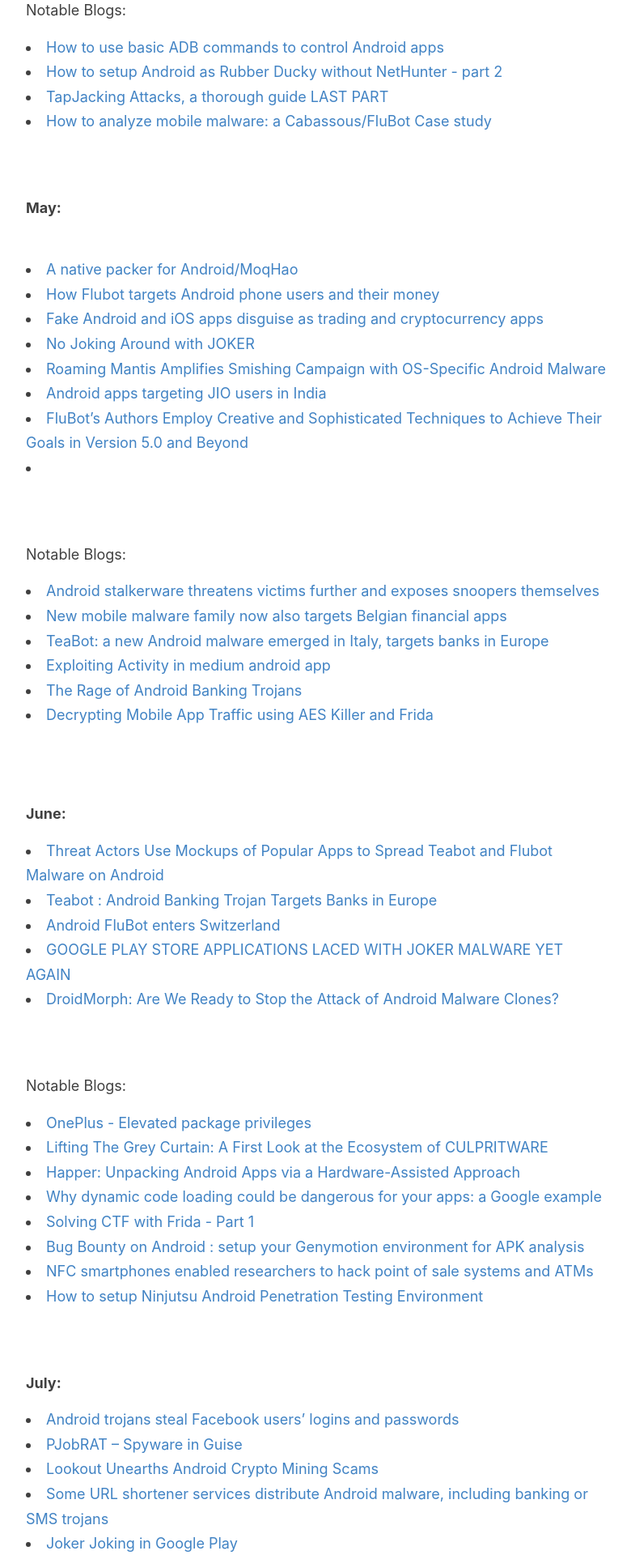
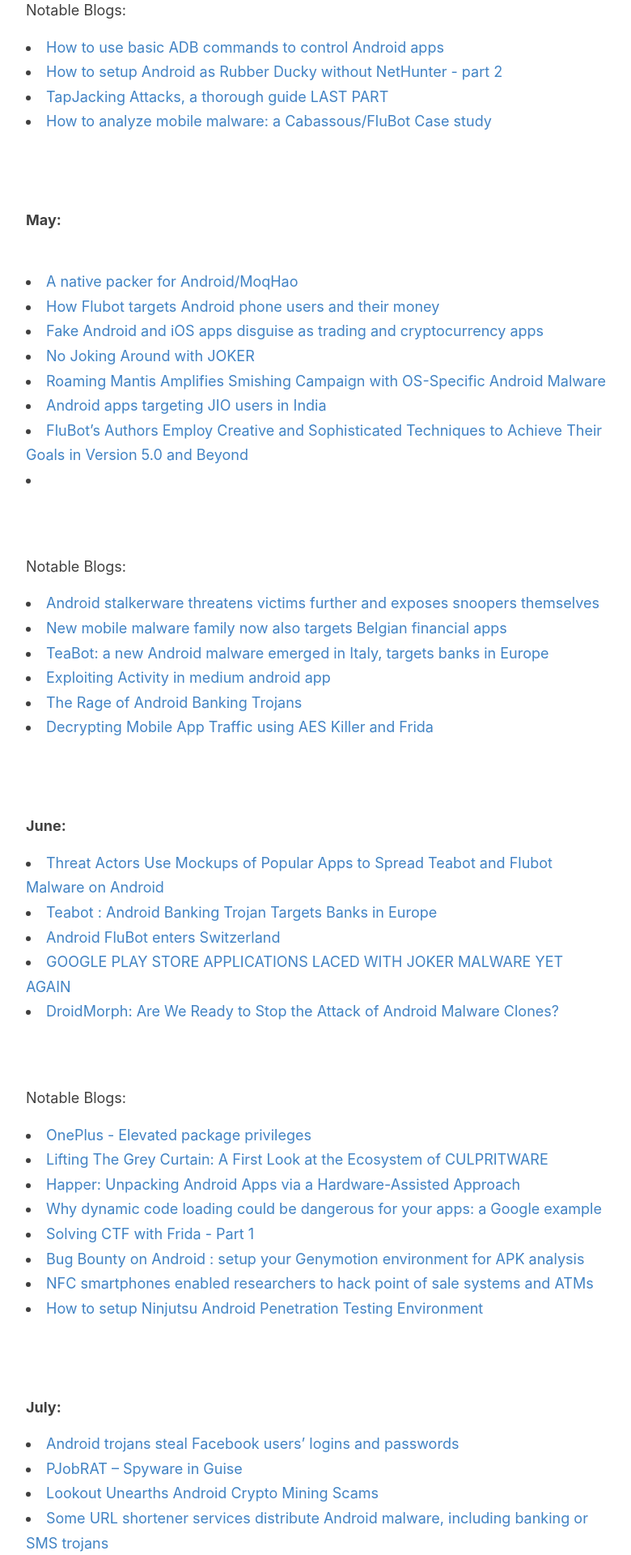
Before and after one commit to sk3ptre/sk3ptre.github.io, a Jekyll site: the page built from _posts/2021-01-18-Malware-Timeline-2021.md, in a window 1280 px wide. Shown: the part 2764-4684 px from the top of the page at 81% size, without its empty margins (248-1028 px from the left). Built offline with Jekyll 4.4.1, drawn with Linux system fonts in a browser that asks for light colours.

Commit message:
Update 2021-01-18-Malware-Timeline-2021.md

```diff
--- a/_posts/2021-01-18-Malware-Timeline-2021.md
+++ b/_posts/2021-01-18-Malware-Timeline-2021.md
@@ -76,8 +76,8 @@
 <li><a href="https://youtu.be/Mek9DMGy8os">How to setup Android as Rubber Ducky without NetHunter - part 2</a></li>
 <li><a href="https://valsamaras.medium.com/tapjacking-attacks-a-thorough-guide-last-part-3-f19614314b7">TapJacking Attacks, a thorough guide LAST PART</a></li>
 <li><a href="https://blog.nviso.eu/2021/04/19/how-to-analyze-mobile-malware-a-cabassous-flubot-case-study/">How to analyze mobile malware: a Cabassous/FluBot Case study</a></li>
+<br><br>
 
-<br><br>
 **May:**
 <br><br>
 <li><a href="https://cryptax.medium.com/a-native-packer-for-android-moqhao-6362a8412fe1">A native packer for Android/MoqHao</a></li>
@@ -122,6 +122,7 @@
 <li><a href="https://www.xda-developers.com/smartphones-nfc-point-of-sale-atm-hack/">NFC smartphones enabled researchers to hack point of sale systems and ATMs</a></li>
 <li><a href="https://ninjutsu-blog.github.io/2021/06/27/How-to-setup-Ninjutsu-Android-Penetration-Testing-Environment/">How to setup Ninjutsu Android Penetration Testing Environment</a></li>
 <br><br>
+
 **July:**
 <li><a href="https://news.drweb.com/show/?i=14244&lng=en&c=5">Android trojans steal Facebook users’ logins and passwords</a></li>
 <li><a href="https://labs.k7computing.com/?p=22537">PJobRAT – Spyware in Guise</a></li>
@@ -143,6 +144,7 @@
 <li><a href="https://www.amnesty.org/en/latest/research/2021/07/forensic-methodology-report-how-to-catch-nso-groups-pegasus/">Forensic Methodology Report: How to catch NSO Group’s Pegasus</a></li>
 <li><a href="https://media.defense.gov/2021/Jul/29/2002815141/-1/-1/0/CSI_SECURING_WIRELESS_DEVICES_IN_PUBLIC.PDF">Securing Wireless Devices in Public Settings</a></li>
 <br><br>
+
 **August:**
 <br><br>
 <li><a href="https://blog.cyble.com/2021/08/10/bahamut-threat-group-targeting-users-through-phishing-campaign/">Bahamut Threat Group Targeting Users Through Phishing Campaign</a></li>
@@ -158,6 +160,7 @@
 <li><a href="https://citizenlab.ca/2021/08/bahrain-hacks-activists-with-nso-group-zero-click-iphone-exploits/">Bahraini Government Hacks Activists with NSO Group Zero-Click iPhone Exploits</a></li>
 <li><a href="https://cmrodriguez.me/blog/hpandro-6/">Solving CTF with Frida - Part 6</a></li>
 <br><br>
+
 **September:**
 <br>
 <li><a href="https://blog.zimperium.com/grifthorse-android-trojan-steals-millions-from-over-10-million-victims-globally/">GriftHorse Android Trojan Steals Millions from Over 10 Million Victims Globally</a></li>
@@ -174,6 +177,7 @@
 <li><a href="https://0x1c3n.tech/anubis-android-malware-analysis">Anubis</a> - A deep dive</li>
 <li><a href="https://habr.com/ru/post/575626/">Pre-installed malware</a> - Found in Russian phones</li>
 <br><br>
+
 **October:**
 <br>
 <li><a href="https://www.cert.govt.nz/individuals/news-and-events/parcel-delivery-text-message-infecting-android-phones/">FluBot</a> - infecting via text messages</li>
@@ -194,6 +198,7 @@
 <li><a href="https://atlasvpn.com/blog/minecraft-most-malware-infected-game-on-the-market-with-228k-users-affected">Minecraft - most malware infected game on the market </a></li>
 <li><a href="https://www.youtube.com/watch?v=squuwVQiPgg">Android Exploits 101</a></li>
 <br><br>
+
 **November:**
 <br>
 <li><a href="https://threatfabric.com/blogs/deceive-the-heavens-to-cross-the-sea.html">Droppers on Google Play Store</a></li>
@@ -224,6 +229,7 @@
 <li><a href="https://blog.oversecured.com/Android-security-checklist-webview/">Android security checklist: WebView</a></li>
 <li><a href="https://github.com/cyberheartmi9/Frida-Guide/blob/main/Frida%20Guide/Frida%20Guide.md">Frida Hook for Android</a></li>
 <br><br>
+
 **December:**
 <br>
 <li><a href="https://research.checkpoint.com/2021/smishing-botnets-going-viral-in-iran/">Smishing Botnets Going Viral in Iran</a></li>
```
